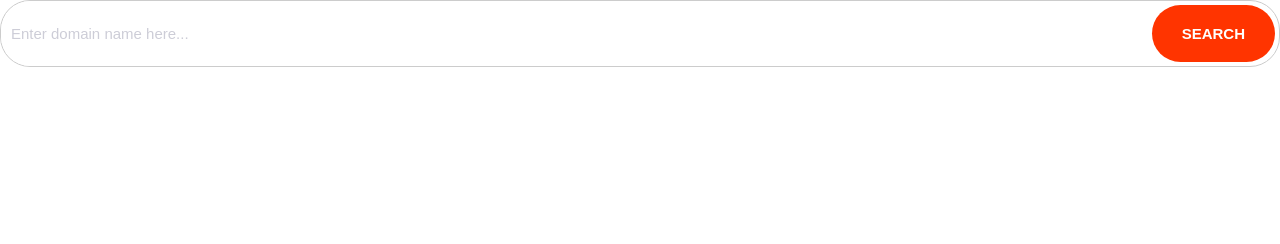
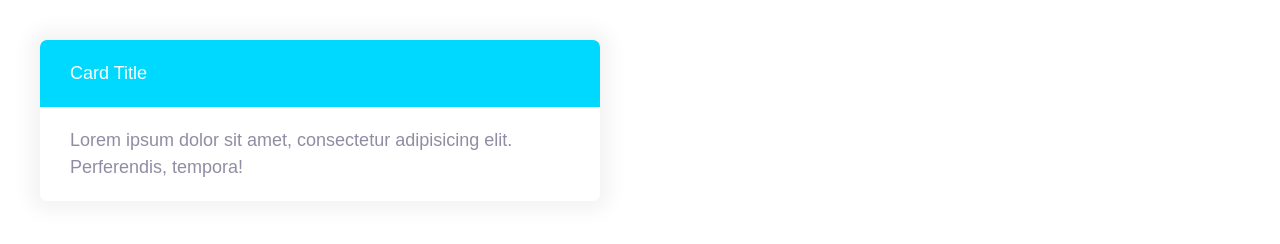
Before and after one commit to jerrybrown035/Moshify, a plain HTML site: page index.html in a window 1280 px wide. Drawn offline with Linux system fonts and the light colour scheme.

Commit message:
Define Card component.

```diff
--- a/CSS/styles.css
+++ b/CSS/styles.css
@@ -276,3 +276,25 @@ a {
     font-size: 1.5rem;
   }
 }
+
+/* Cards */
+.card {
+  border-radius: 7px;
+  box-shadow: 0 0 20px 10px #f3f3f3;
+  overflow: hidden;
+}
+
+.card__header,
+.card__body {
+  padding: 2rem 3rem;
+}
+
+.card--primary .card__header {
+  background: var(--color-primary);
+  color: #fff;
+}
+
+.card--secondary .card__header {
+  background: var(--color-secondary);
+  color: #fff;
+}
--- a/index.html
+++ b/index.html
@@ -10,13 +10,14 @@
     <link rel="stylesheet" href="css/styles.css" />
   </head>
   <body>
-    <div class="input-group">
-      <input
-        type="text"
-        class="input"
-        placeholder="Enter domain name here..."
-      />
-      <button class="btn btn--accent">Search</button>
+    <div style="width: 50vw; padding: 4rem">
+      <div class="card card--secondary">
+        <header class="card__header">Card Title</header>
+        <div class="card__body">
+          Lorem ipsum dolor sit amet, consectetur adipisicing elit. Perferendis,
+          tempora!
+        </div>
+      </div>
     </div>
   </body>
 </html>
```
Also changed, not shown: components/card.html (added, +7 -0 lines).
